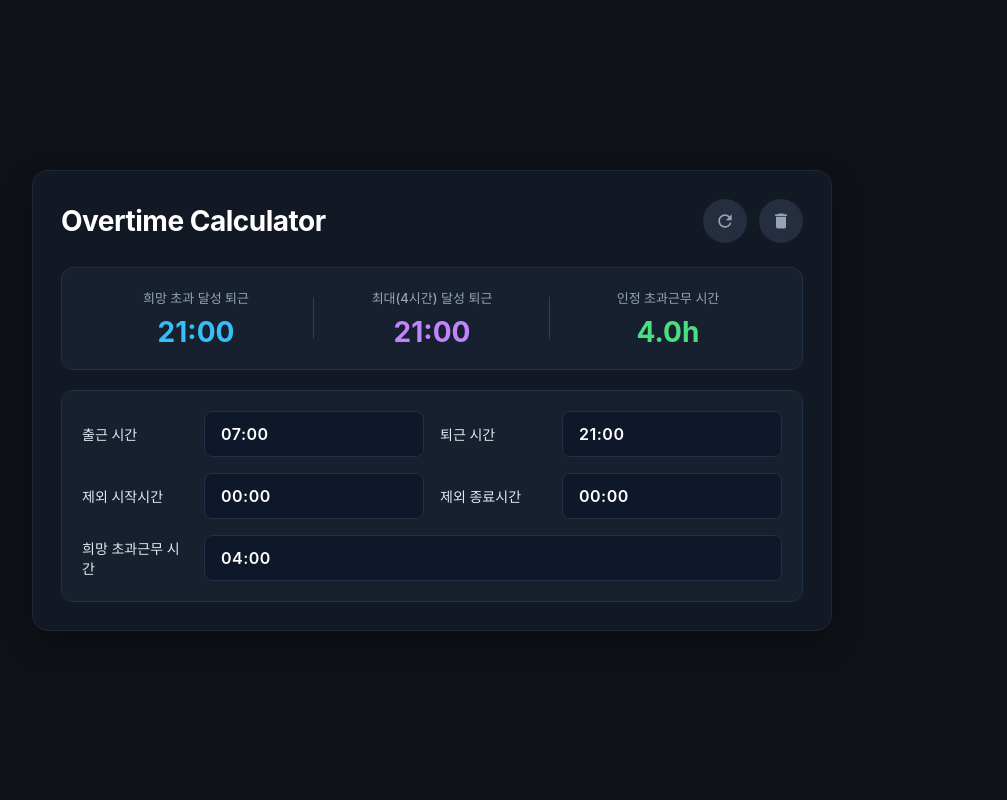
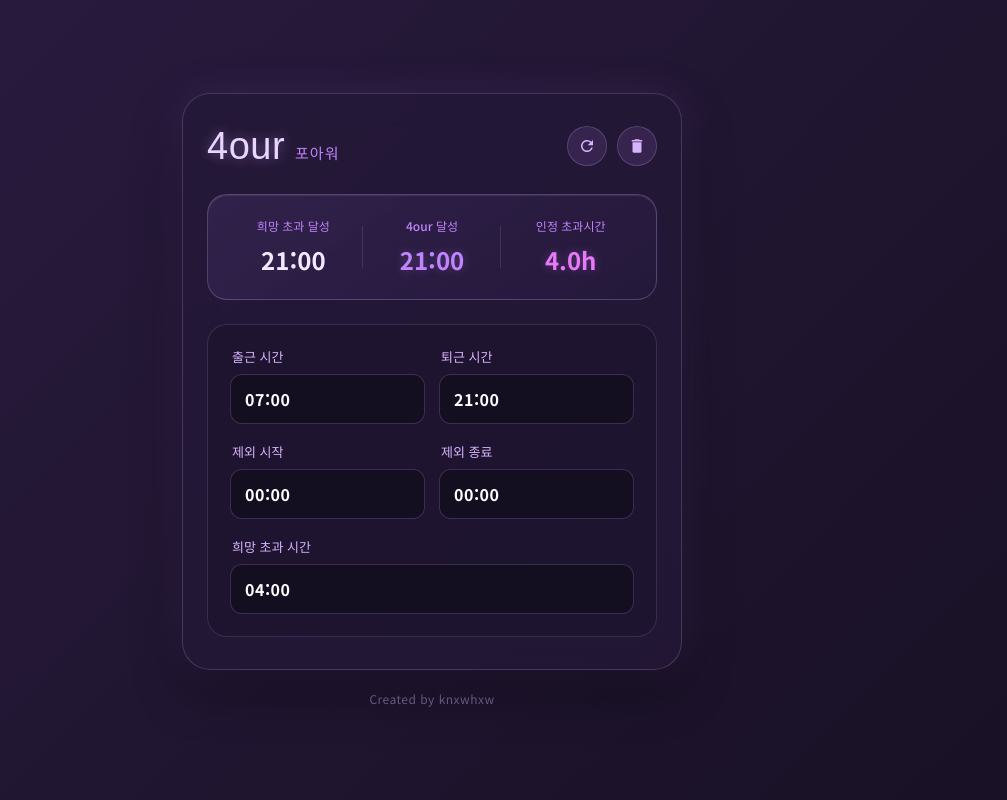
Before and after one commit to knxwhxw/Overtime-Calculator, a plain HTML site: page index.html in a window 1280 px wide. Shown: the whole page, without its empty margins (208-1215 px from the left). Drawn offline with Linux system fonts and the light colour scheme; a web font is replaced by a local one.

Commit message:
Update index.html

```diff
--- a/index.html
+++ b/index.html
@@ -3,89 +3,118 @@
 <head>
     <meta charset="UTF-8">
     <meta name="viewport" content="width=device-width, initial-scale=1.0">
-    <title>Overtime Calculator</title>
+    <title>4our (포아워)</title>
+    <!-- Adobe Fonts (Typekit) Mina & Google Fonts Noto Sans KR -->
+    <link rel="stylesheet" href="https://use.typekit.net/wst5cyn.css">
+    <link rel="preconnect" href="https://fonts.googleapis.com">
+    <link rel="preconnect" href="https://fonts.gstatic.com" crossorigin>
+    <link href="https://fonts.googleapis.com/css2?family=Noto+Sans+KR:wght@300;400;500;700&display=swap" rel="stylesheet">
     <style>
         * {
             box-sizing: border-box;
             margin: 0;
             padding: 0;
-            font-family: -apple-system, BlinkMacSystemFont, "Segoe UI", Roboto, Helvetica, Arial, sans-serif;
+            font-family: 'Noto Sans KR', -apple-system, BlinkMacSystemFont, sans-serif;
         }
 
         body {
-            background-color: #0f1319;
+            /* 아이콘 배경색인 라벤더/퍼플 톤 반영 */
+            background: linear-gradient(135deg, #2a1b40 0%, #181124 100%);
             color: #ffffff;
             display: flex;
-            justify-content: center;
-            align-items: center;
+            flex-direction: column;    /* 요소들을 세로(위->아래) 방향으로 배치 */
+            justify-content: center;   /* 세로 중앙 정렬 */
+            align-items: center;       /* 가로 중앙 정렬 */
             min-height: 100vh;
             padding: 20px;
         }
 
         .container {
             width: 100%;
-            max-width: 800px;
-            background-color: #121824;
-            border-radius: 16px;
-            padding: 28px;
-            box-shadow: 0 12px 32px rgba(0, 0, 0, 0.4);
-            border: 1px solid #1e293b;
+            max-width: 500px;
+            background-color: rgba(36, 25, 56, 0.75);
+            backdrop-filter: blur(16px);
+            -webkit-backdrop-filter: blur(16px);
+            border-radius: 28px;
+            padding: 32px 24px;
+            box-shadow: 0 20px 50px rgba(0, 0, 0, 0.4), 0 0 40px rgba(181, 126, 255, 0.15);
+            border: 1px solid rgba(216, 180, 254, 0.2);
         }
 
         .header {
             display: flex;
             justify-content: space-between;
             align-items: center;
-            margin-bottom: 24px;
+            margin-bottom: 28px;
         }
 
-        .title {
-            font-size: 28px;
-            font-weight: 700;
-            letter-spacing: -0.5px;
-            color: #ffffff;
+        .brand-area {
+            display: flex;
+            flex-direction: row;
+            align-items: baseline;
+            gap: 10px;
+        }
+
+        .brand-logo {
+            font-family: "mina", mina, sans-serif;
+            font-weight: 400;
+            font-style: normal;
+            font-size: 38px;
+            color: #e9d5ff;
+            line-height: 1;
+            letter-spacing: 0.5px;
+            text-shadow: 0 0 12px rgba(216, 180, 254, 0.4);
+        }
+
+        .brand-sub {
+            font-size: 15px;
+            color: #c084fc;
+            font-weight: 400;
+            letter-spacing: 1px;
         }
 
         .header-actions {
             display: flex;
-            gap: 12px;
+            gap: 10px;
         }
 
         .icon-btn {
-            background-color: #242e3e;
-            border: none;
-            color: #94a3b8;
-            width: 44px;
-            height: 44px;
+            background-color: rgba(192, 132, 252, 0.12);
+            border: 1px solid rgba(216, 180, 254, 0.2);
+            color: #d8b4fe;
+            width: 40px;
+            height: 40px;
             border-radius: 50%;
             display: flex;
             justify-content: center;
             align-items: center;
             cursor: pointer;
-            transition: all 0.2s ease;
+            transition: all 0.25s ease;
         }
 
         .icon-btn:hover {
-            background-color: #334155;
+            background-color: rgba(192, 132, 252, 0.3);
             color: #ffffff;
+            transform: scale(1.05);
         }
 
         .icon-btn svg {
-            width: 20px;
-            height: 20px;
+            width: 18px;
+            height: 18px;
             fill: currentColor;
         }
 
         /* Card Panels */
         .results-panel {
-            background-color: #17202e;
-            border: 1px solid #233044;
-            border-radius: 12px;
-            padding: 20px 16px;
+            background: linear-gradient(145deg, rgba(58, 41, 88, 0.6), rgba(38, 25, 60, 0.8));
+            border: 1px solid rgba(216, 180, 254, 0.25);
+            border-radius: 20px;
+            padding: 22px 16px;
             display: grid;
             grid-template-columns: 1fr 1fr 1fr;
-            margin-bottom: 20px;
+            margin-bottom: 24px;
             position: relative;
+            box-shadow: inset 0 1px 1px rgba(255, 255, 255, 0.1);
         }
 
         .result-item {
@@ -100,40 +129,40 @@
             top: 15%;
             height: 70%;
             width: 1px;
-            background-color: #2e3e55;
+            background-color: rgba(216, 180, 254, 0.15);
         }
 
         .result-label {
-            font-size: 13px;
-            color: #94a3b8;
+            font-size: 12px;
+            color: #c084fc;
             margin-bottom: 8px;
             font-weight: 500;
         }
 
         .result-value {
-            font-size: 28px;
+            font-size: 24px;
             font-weight: 700;
         }
 
-        .result-value.cyan { color: #38bdf8; }
-        .result-value.purple { color: #c084fc; }
-        .result-value.green { color: #4ade80; }
+        .result-value.purple-light { color: #f3e8ff; }
+        .result-value.lavender { color: #c084fc; text-shadow: 0 0 10px rgba(192, 132, 252, 0.3); }
+        .result-value.accent { color: #e879f9; text-shadow: 0 0 10px rgba(232, 121, 249, 0.3); }
 
         /* Inputs Section */
         .inputs-panel {
-            background-color: #17202e;
-            border: 1px solid #233044;
-            border-radius: 12px;
-            padding: 20px;
+            background: rgba(26, 18, 42, 0.5);
+            border: 1px solid rgba(216, 180, 254, 0.15);
+            border-radius: 20px;
+            padding: 22px;
             display: flex;
             flex-direction: column;
-            gap: 16px;
+            gap: 18px;
         }
 
         .input-row {
             display: grid;
             grid-template-columns: 1fr 1fr;
-            gap: 16px;
+            gap: 14px;
         }
 
         .input-row.full {
@@ -142,49 +171,63 @@
 
         .input-group {
             display: flex;
-            align-items: center;
-            gap: 12px;
+            flex-direction: column;
+            gap: 8px;
         }
 
         .input-label {
-            font-size: 14px;
-            color: #e2e8f0;
-            width: 110px;
-            flex-shrink: 0;
+            font-size: 13px;
+            color: #d8b4fe;
             font-weight: 500;
+            padding-left: 2px;
         }
 
         .time-input {
             width: 100%;
-            background-color: #0f172a;
-            border: 1px solid #223046;
-            border-radius: 8px;
-            padding: 12px 16px;
+            background-color: rgba(15, 10, 26, 0.6);
+            border: 1px solid rgba(216, 180, 254, 0.2);
+            border-radius: 12px;
+            padding: 12px 14px;
             color: #ffffff;
             font-size: 16px;
             font-weight: 600;
             letter-spacing: 0.5px;
             outline: none;
-            transition: border-color 0.2s;
+            transition: all 0.2s ease;
         }
 
         .time-input:focus {
-            border-color: #3b82f6;
+            border-color: #c084fc;
+            box-shadow: 0 0 12px rgba(192, 132, 252, 0.3);
+            background-color: rgba(15, 10, 26, 0.85);
         }
 
-        @media (max-width: 640px) {
+        /* Footer Style */
+        .footer-credit {
+            margin-top: 20px;
+            font-size: 12px;
+            color: rgba(216, 180, 254, 0.5);
+            text-align: center;
+            letter-spacing: 0.5px;
+        }
+
+        @media (max-width: 480px) {
+            .container {
+                padding: 24px 18px;
+            }
             .results-panel {
                 grid-template-columns: 1fr;
-                gap: 16px;
+                gap: 18px;
+                padding: 20px;
             }
             .result-item:not(:last-child)::after {
                 display: none;
             }
+            .result-value {
+                font-size: 26px;
+            }
             .input-row {
                 grid-template-columns: 1fr;
-            }
-            .input-label {
-                width: 100px;
             }
         }
     </style>
@@ -193,7 +236,10 @@
 
 <div class="container">
     <div class="header">
-        <h1 class="title">Overtime Calculator</h1>
+        <div class="brand-area">
+            <span class="brand-logo">4our</span>
+            <span class="brand-sub">포아워</span>
+        </div>
         <div class="header-actions">
             <button class="icon-btn" onclick="resetDefaults()" title="새로고침">
                 <svg viewBox="0 0 24 24"><path d="M17.65 6.35A7.958 7.958 0 0 0 12 4c-4.42 0-7.99 3.58-7.99 8s3.57 8 7.99 8c3.73 0 6.84-2.55 7.73-6h-2.08A5.99 5.99 0 0 1 12 18c-3.31 0-6-2.69-6-6s2.69-6 6-6c1.66 0 3.14.69 4.22 1.78L13 11h7V4l-2.35 2.35z"/></svg>
@@ -207,16 +253,16 @@
     <!-- Results Panel -->
     <div class="results-panel">
         <div class="result-item">
-            <div class="result-label">희망 초과 달성 퇴근</div>
-            <div class="result-value cyan" id="targetLeave">--:--</div>
+            <div class="result-label">희망 초과 달성</div>
+            <div class="result-value purple-light" id="targetLeave">--:--</div>
         </div>
         <div class="result-item">
-            <div class="result-label">최대(4시간) 달성 퇴근</div>
-            <div class="result-value purple" id="maxLeave">--:--</div>
+            <div class="result-label">4our 달성</div>
+            <div class="result-value lavender" id="maxLeave">--:--</div>
         </div>
         <div class="result-item">
-            <div class="result-label">인정 초과근무 시간</div>
-            <div class="result-value green" id="actualOt">0.0h</div>
+            <div class="result-label">인정 초과시간</div>
+            <div class="result-value accent" id="actualOt">0.0h</div>
         </div>
     </div>
 
@@ -235,23 +281,27 @@
 
         <div class="input-row">
             <div class="input-group">
-                <label class="input-label">제외 시작시간</label>
+                <label class="input-label">제외 시작</label>
                 <input type="text" id="exStart" class="time-input" value="00:00" placeholder="HH:MM" oninput="calculate()">
             </div>
             <div class="input-group">
-                <label class="input-label">제외 종료시간</label>
+                <label class="input-label">제외 종료</label>
                 <input type="text" id="exEnd" class="time-input" value="00:00" placeholder="HH:MM" oninput="calculate()">
             </div>
         </div>
 
         <div class="input-row full">
             <div class="input-group">
-                <label class="input-label">희망 초과근무 시간</label>
+                <label class="input-label">희망 초과 시간</label>
                 <input type="text" id="desiredOt" class="time-input" value="04:00" placeholder="HH:MM" oninput="calculate()">
             </div>
         </div>
     </div>
 </div>
+
+<footer class="footer-credit">
+    Created by knxwhxw
+</footer>
 
 <script>
     function parseMinutes(timeStr) {
@@ -278,28 +328,25 @@
         const exEndMins = parseMinutes(document.getElementById('exEnd').value);
         const desiredMins = parseMinutes(document.getElementById('desiredOt').value);
 
-        // Calculate Excluded Duration
         let exDuration = 0;
         if (exStartMins !== null && exEndMins !== null && exEndMins > exStartMins) {
             exDuration = exEndMins - exStartMins;
         }
 
-        // 1. Target Leave Time for Desired Overtime
         if (inMins !== null && desiredMins !== null) {
             let targetLeaveMins = 0;
-            if (inMins < 480) { // Early arrival (<08:00)
+            if (inMins < 480) {
                 const morningOt = 480 - inMins;
                 const remainingNeeded = Math.max(0, desiredMins - morningOt);
-                targetLeaveMins = 1080 + remainingNeeded + exDuration; // 18:00 = 1080
-            } else { // Standard / Late arrival (>=08:00)
-                targetLeaveMins = 1140 + desiredMins + exDuration; // 19:00 = 1140
+                targetLeaveMins = 1080 + remainingNeeded + exDuration;
+            } else {
+                targetLeaveMins = 1140 + desiredMins + exDuration;
             }
             document.getElementById('targetLeave').innerText = formatTime(targetLeaveMins);
         } else {
             document.getElementById('targetLeave').innerText = "--:--";
         }
 
-        // 2. Target Leave Time for Max Overtime (4 Hours = 240 Mins)
         if (inMins !== null) {
             let maxLeaveMins = 0;
             if (inMins < 480) {
@@ -314,14 +361,13 @@
             document.getElementById('maxLeave').innerText = "--:--";
         }
 
-        // 3. Actual Recognized Overtime
         if (inMins !== null && outMins !== null && outMins > inMins) {
             let grossOt = 0;
-            if (inMins < 480) { // Morning + Evening OT
+            if (inMins < 480) {
                 const morningOt = 480 - inMins;
                 const eveningOt = Math.max(0, outMins - 1080);
                 grossOt = morningOt + eveningOt;
-            } else { // Evening OT only
+            } else {
                 grossOt = Math.max(0, outMins - 1140);
             }
             let netOtMins = Math.max(0, grossOt - exDuration);
@@ -352,9 +398,7 @@
         document.getElementById('actualOt').innerText = "0.0h";
     }
 
-    // Initial calculation on load
     calculate();
 </script>
-
 </body>
 </html>
```
